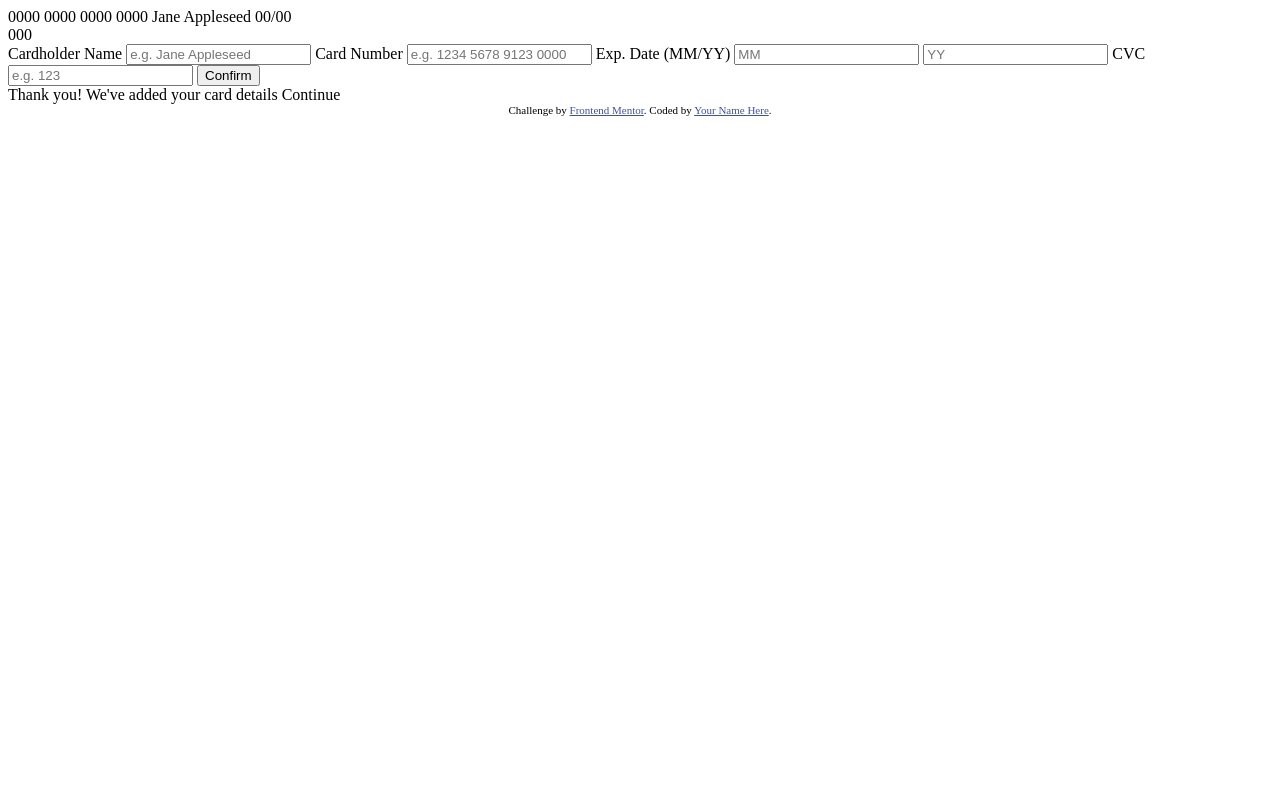
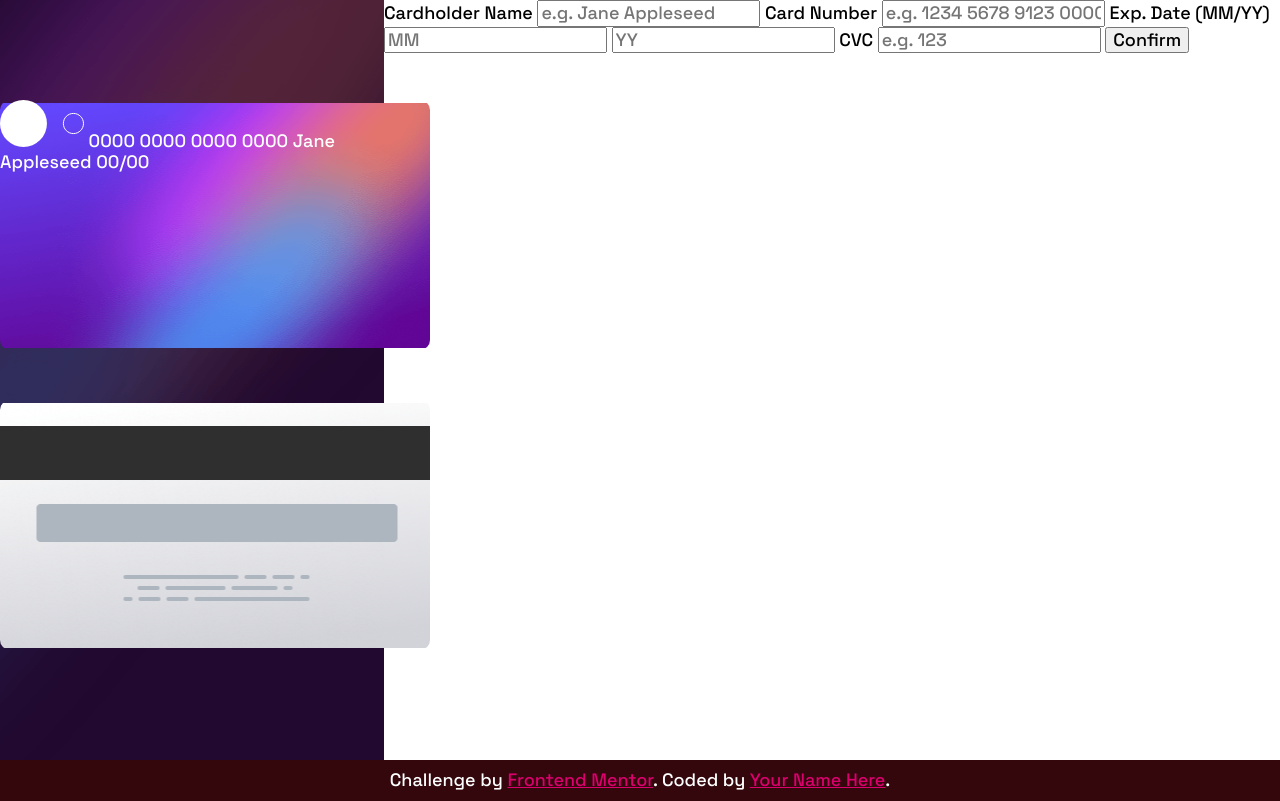
Before and after one commit to scheuerkev/interactive-card-details-form-main, a website: page index.html in a window 1280 px wide. Drawn offline with nearby package versions, Linux system fonts and the light colour scheme.

Commit message:
Basic css #1

```diff
--- a/index.html
+++ b/index.html
@@ -12,22 +12,25 @@
       href="./images/favicon-32x32.png"
     />
 
+    <link rel="preconnect" href="https://fonts.googleapis.com" />
+    <link rel="preconnect" href="https://fonts.gstatic.com" crossorigin />
+    <link
+      href="https://fonts.googleapis.com/css2?family=Space+Grotesk:wght@500&display=swap"
+      rel="stylesheet"
+    />
+
+    <link rel="stylesheet" href="./node_modules/normalize.css/normalize.css" />
+    <link rel="stylesheet" href="style.css" />
+
     <title>Frontend Mentor | Interactive card details form</title>
-
-    <!-- Feel free to remove these styles or customise in your own stylesheet 👍 -->
-    <style>
-      .attribution {
-        font-size: 11px;
-        text-align: center;
-      }
-      .attribution a {
-        color: hsl(228, 45%, 44%);
-      }
-    </style>
   </head>
   <body>
     <main>
-      <div class="card-front">0000 0000 0000 0000 Jane Appleseed 00/00</div>
+      <div class="colored-background"></div>
+      <div class="card-front">
+        <img src="./images/card-logo.svg" alt="card-logo" class="logo" />
+        0000 0000 0000 0000 Jane Appleseed 00/00
+      </div>
       <div class="card-back">000</div>
       <form action="#" method="POST" class="customer-form">
         <label for="name">Cardholder Name</label>
@@ -47,11 +50,13 @@
       <div class="hide">Thank you! We've added your card details Continue</div>
     </main>
 
-    <footer class="attribution">
-      Challenge by
-      <a href="https://www.frontendmentor.io?ref=challenge" target="_blank"
-        >Frontend Mentor</a
-      >. Coded by <a href="#">Your Name Here</a>.
+    <footer>
+      <p>
+        Challenge by
+        <a href="https://www.frontendmentor.io?ref=challenge" target="_blank"
+          >Frontend Mentor</a
+        >. Coded by <a href="#">Your Name Here</a>.
+      </p>
     </footer>
   </body>
 </html>
--- /dev/null
+++ b/style.css
@@ -0,0 +1,72 @@
+:root {
+    --neutral-white: hsl(0, 0%, 100%);
+    --light-grayish-violet: hsl(270, 3%, 87%);
+    --dark-grayish-violet: hsl(279, 6%, 55%);
+    --very-dark-violet: hsl(278, 68%, 11%);
+
+    --active-input-gradient: linear-gradient(hsl(249, 99%, 64%) to hsl(278, 94%, 30%));
+    --error-input : hsl(0, 100%, 66%);
+}
+
+
+html {
+    font-size: 62.5%;
+}
+
+body {
+    font-size: 1.8rem;
+    font-family: 'Space Grotesk', Arial, Helvetica, sans-serif;
+
+
+}
+
+main {
+    background-color: var(--neutral-white);
+    min-height: calc(100vh - 40px);
+    display: grid;
+    grid-template-columns: 30% 70%;
+    grid-template-rows: 1fr;
+
+}
+
+.colored-background {
+    background: url(./images/bg-main-desktop.png) center no-repeat;
+    height: 100%;
+}
+
+.card-front, .card-back {
+    color: var(--neutral-white);
+    position: absolute;
+    border-radius: 10px;
+    width: 430px;
+    height: 250px;
+}
+
+.card-front {
+    top: 100px;
+    background: url(./images/bg-card-front.png) center no-repeat;
+}
+
+.card-back {
+    top: 400px;
+    background: url(./images/bg-card-back.png) center no-repeat;
+}
+
+.hide {
+    display: none;
+}
+
+footer {
+    min-height: 40px;
+    background-color: var(--very-dark-violet);
+    filter: hue-rotate(70deg);
+    color: var(--neutral-white);
+    display: flex;
+    justify-content: center;
+    align-items: center;
+
+}
+
+footer p {
+    margin: 10px 0;
+}
```
Also changed, not shown: package.json (added, +22 -0 lines), 2 other files.
